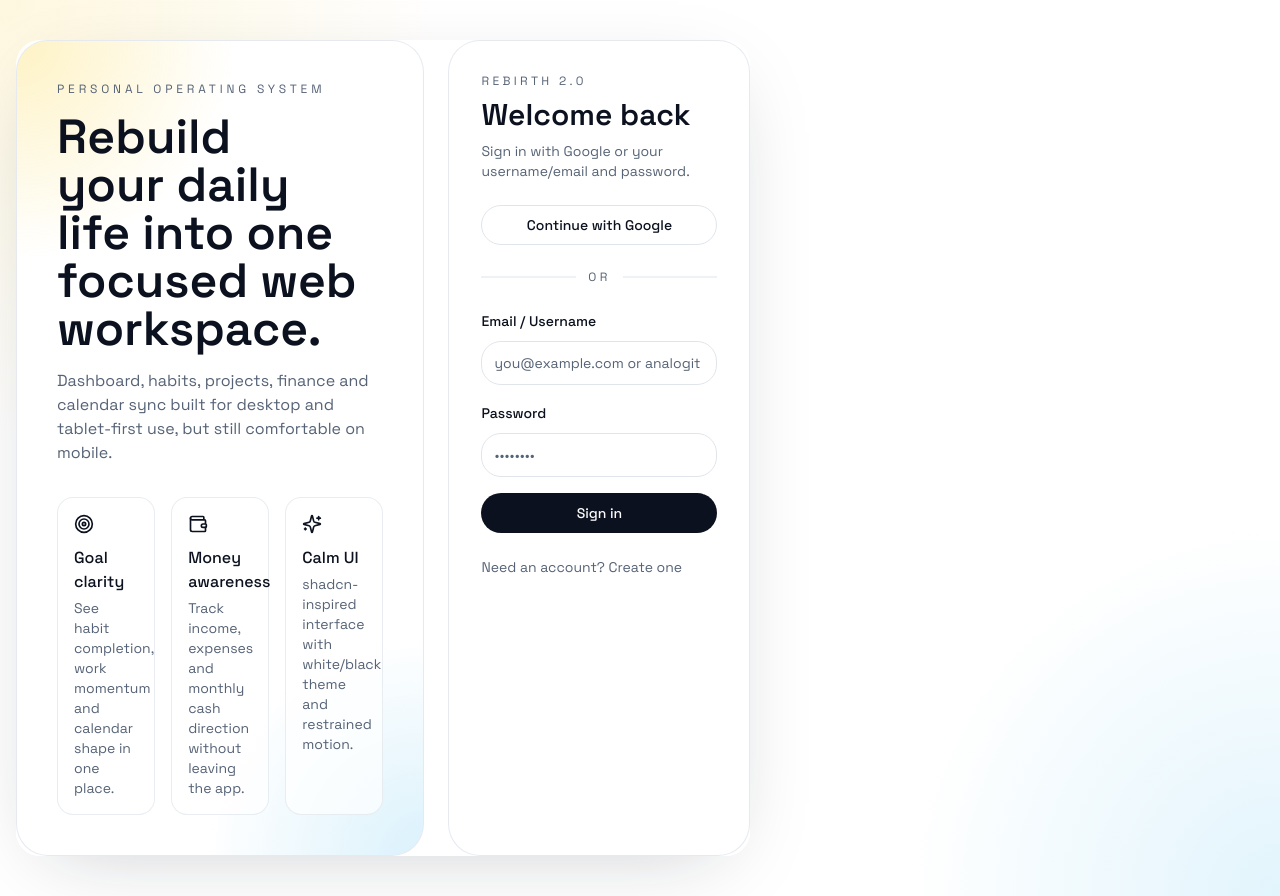
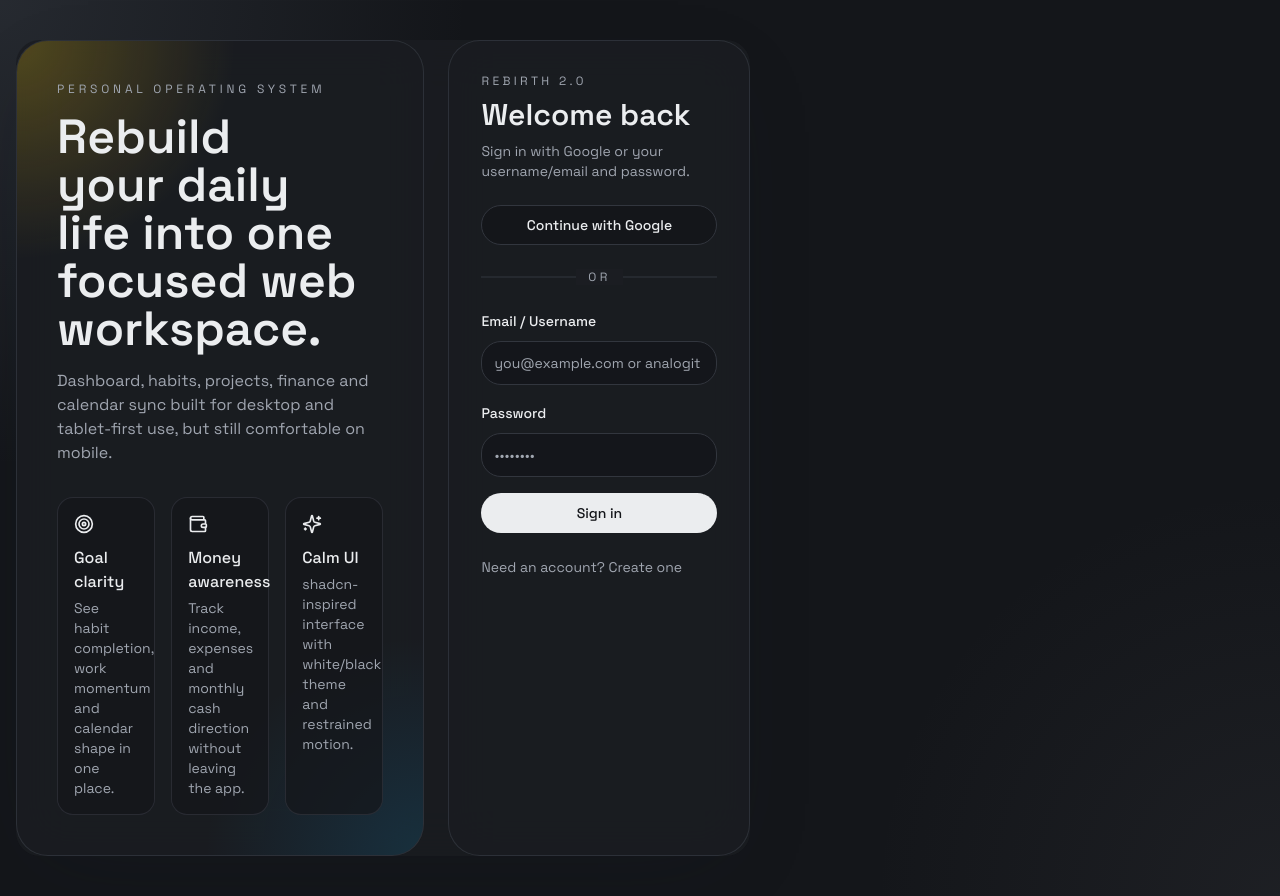
Before and after one commit to 6833264821/rebirth, a Next.js app: page /login in a window 1280 px wide. Built offline with nearby package versions, Linux system fonts and the light colour scheme; no server answers.

Commit message:
style: force dark mode and migrate palette to neutral black-gray

```diff
--- a/app/(app)/dashboard/page.tsx
+++ b/app/(app)/dashboard/page.tsx
@@ -120,7 +120,7 @@ export default function DashboardPage() {
           </CardHeader>
           <CardContent className="flex items-center justify-between text-sm text-muted-foreground">
             <span>Across projects and deadlines</span>
-            <ListTodo className="h-5 w-5 text-sky-500" />
+            <ListTodo className="h-5 w-5 text-zinc-400" />
           </CardContent>
         </Card>
         <Card>
--- a/app/(app)/subjects/page.tsx
+++ b/app/(app)/subjects/page.tsx
@@ -34,7 +34,7 @@ const initialForm: SubjectForm = {
   name: "",
   code: "",
   focus: "major",
-  color: "bg-sky-500",
+  color: "bg-zinc-500",
   notes_count: "0",
   homework_total: "0",
   homework_completed: "0",
@@ -286,10 +286,10 @@ export default function SubjectsPage() {
                 <option value="life">Life</option>
               </select>
               <select value={form.color} onChange={(event) => setForm((current) => ({ ...current, color: event.target.value }))} className="h-11 rounded-xl border border-border bg-background px-3 text-sm">
-                <option value="bg-sky-500">Blue</option>
-                <option value="bg-amber-500">Amber</option>
-                <option value="bg-emerald-500">Green</option>
-                <option value="bg-rose-500">Rose</option>
+                <option value="bg-zinc-500">Zinc</option>
+                <option value="bg-neutral-500">Neutral</option>
+                <option value="bg-stone-500">Stone</option>
+                <option value="bg-slate-500">Slate</option>
               </select>
             </div>
             <div className="grid gap-3 md:grid-cols-3">
--- a/app/globals.css
+++ b/app/globals.css
@@ -3,51 +3,51 @@
 @tailwind utilities;
 
 :root {
-  --background: 0 0% 100%;
-  --foreground: 222 47% 8%;
-  --card: 0 0% 100%;
-  --card-foreground: 222 47% 8%;
-  --primary: 222 47% 8%;
-  --primary-foreground: 0 0% 98%;
-  --secondary: 210 20% 96%;
-  --secondary-foreground: 222 47% 10%;
-  --muted: 210 20% 96%;
-  --muted-foreground: 215 16% 40%;
-  --accent: 42 96% 52%;
-  --accent-foreground: 222 47% 10%;
-  --border: 214 20% 90%;
-  --input: 214 20% 90%;
-  --ring: 222 47% 11%;
-  --success: 152 60% 48%;
+  --background: 220 13% 9%;
+  --foreground: 220 10% 93%;
+  --card: 220 12% 12%;
+  --card-foreground: 220 10% 93%;
+  --primary: 220 10% 93%;
+  --primary-foreground: 220 13% 9%;
+  --secondary: 220 10% 16%;
+  --secondary-foreground: 220 10% 93%;
+  --muted: 220 9% 18%;
+  --muted-foreground: 220 9% 66%;
+  --accent: 220 8% 38%;
+  --accent-foreground: 220 10% 95%;
+  --border: 220 10% 22%;
+  --input: 220 10% 22%;
+  --ring: 220 10% 84%;
+  --success: 146 38% 44%;
   --success-foreground: 0 0% 100%;
-  --warning: 35 92% 54%;
+  --warning: 33 66% 52%;
   --warning-foreground: 0 0% 100%;
-  --danger: 0 78% 60%;
+  --danger: 0 62% 57%;
   --danger-foreground: 0 0% 100%;
   --radius: 1rem;
 }
 
 .dark {
-  --background: 222 47% 7%;
-  --foreground: 210 20% 97%;
-  --card: 222 43% 10%;
-  --card-foreground: 210 20% 97%;
-  --primary: 210 20% 97%;
-  --primary-foreground: 222 47% 8%;
-  --secondary: 222 34% 14%;
-  --secondary-foreground: 210 20% 97%;
-  --muted: 223 27% 17%;
-  --muted-foreground: 216 15% 68%;
-  --accent: 48 96% 56%;
-  --accent-foreground: 222 47% 8%;
-  --border: 222 27% 18%;
-  --input: 222 27% 18%;
-  --ring: 210 20% 90%;
-  --success: 152 60% 48%;
+  --background: 220 13% 9%;
+  --foreground: 220 10% 93%;
+  --card: 220 12% 12%;
+  --card-foreground: 220 10% 93%;
+  --primary: 220 10% 93%;
+  --primary-foreground: 220 13% 9%;
+  --secondary: 220 10% 16%;
+  --secondary-foreground: 220 10% 93%;
+  --muted: 220 9% 18%;
+  --muted-foreground: 220 9% 66%;
+  --accent: 220 8% 38%;
+  --accent-foreground: 220 10% 95%;
+  --border: 220 10% 22%;
+  --input: 220 10% 22%;
+  --ring: 220 10% 84%;
+  --success: 146 38% 44%;
   --success-foreground: 0 0% 100%;
-  --warning: 35 92% 54%;
+  --warning: 33 66% 52%;
   --warning-foreground: 0 0% 100%;
-  --danger: 0 78% 60%;
+  --danger: 0 62% 57%;
   --danger-foreground: 0 0% 100%;
 }
 
@@ -58,8 +58,8 @@ html {
 body {
   min-height: 100vh;
   background:
-    radial-gradient(circle at top left, rgba(252, 211, 77, 0.18), transparent 28%),
-    radial-gradient(circle at bottom right, rgba(14, 165, 233, 0.12), transparent 24%),
+    radial-gradient(circle at top left, rgba(148, 163, 184, 0.14), transparent 30%),
+    radial-gradient(circle at bottom right, rgba(113, 113, 122, 0.1), transparent 26%),
     hsl(var(--background));
   color: hsl(var(--foreground));
 }
@@ -69,7 +69,7 @@ body {
 }
 
 ::selection {
-  background: rgba(250, 204, 21, 0.3);
+  background: rgba(148, 163, 184, 0.35);
 }
 
 @layer base {
--- a/app/layout.tsx
+++ b/app/layout.tsx
@@ -23,7 +23,7 @@ export const metadata: Metadata = {
 
 export default function RootLayout({ children }: Readonly<{ children: ReactNode }>) {
   return (
-    <html lang="th" suppressHydrationWarning>
+    <html lang="th" className="dark" suppressHydrationWarning>
       <body className={`${spaceGrotesk.variable} ${ibmPlexMono.variable}`}>
         <AppProviders>{children}</AppProviders>
       </body>
--- a/components/layout/theme-toggle.tsx
+++ b/components/layout/theme-toggle.tsx
@@ -1,23 +1,20 @@
 "use client";
 
-import { Moon, SunMedium } from "lucide-react";
-import { useTheme } from "next-themes";
+import { Moon } from "lucide-react";
 
 import { Button } from "@/components/ui/button";
 
 export function ThemeToggle() {
-  const { resolvedTheme, setTheme } = useTheme();
-  const isDark = resolvedTheme === "dark";
-
   return (
     <Button
       type="button"
       variant="outline"
       size="icon"
-      onClick={() => setTheme(isDark ? "light" : "dark")}
-      aria-label="Toggle theme"
+      disabled
+      aria-label="Dark mode enabled"
+      title="Dark mode enabled"
     >
-      {isDark ? <SunMedium className="h-4 w-4" /> : <Moon className="h-4 w-4" />}
+      <Moon className="h-4 w-4" />
     </Button>
   );
 }
--- a/components/providers/theme-provider.tsx
+++ b/components/providers/theme-provider.tsx
@@ -6,7 +6,7 @@ import { ThemeProvider as NextThemesProvider } from "next-themes";
 
 export function ThemeProvider({ children }: { children: ReactNode }) {
   return (
-    <NextThemesProvider attribute="class" defaultTheme="system" enableSystem disableTransitionOnChange>
+    <NextThemesProvider attribute="class" defaultTheme="dark" forcedTheme="dark" enableSystem={false} disableTransitionOnChange>
       {children}
     </NextThemesProvider>
   );
--- a/lib/demo-data.ts
+++ b/lib/demo-data.ts
@@ -22,7 +22,7 @@ export const demoSubjects: Subject[] = [
     name: "Com Prog",
     code: "CP101",
     focus: "major",
-    color: "bg-sky-500",
+    color: "bg-zinc-500",
     notes_count: 8,
     homework_total: 4,
     homework_completed: 2,
@@ -35,7 +35,7 @@ export const demoSubjects: Subject[] = [
     name: "Data Algo",
     code: "DA201",
     focus: "major",
-    color: "bg-amber-500",
+    color: "bg-neutral-500",
     notes_count: 5,
     homework_total: 3,
     homework_completed: 1,
@@ -48,7 +48,7 @@ export const demoSubjects: Subject[] = [
     name: "Friday Act",
     code: "FA110",
     focus: "support",
-    color: "bg-emerald-500",
+    color: "bg-stone-500",
     notes_count: 2,
     homework_total: 2,
     homework_completed: 0,
@@ -61,7 +61,7 @@ export const demoSubjects: Subject[] = [
     name: "Intern",
     code: "IN390",
     focus: "life",
-    color: "bg-rose-500",
+    color: "bg-slate-500",
     notes_count: 6,
     homework_total: 5,
     homework_completed: 4,
```
